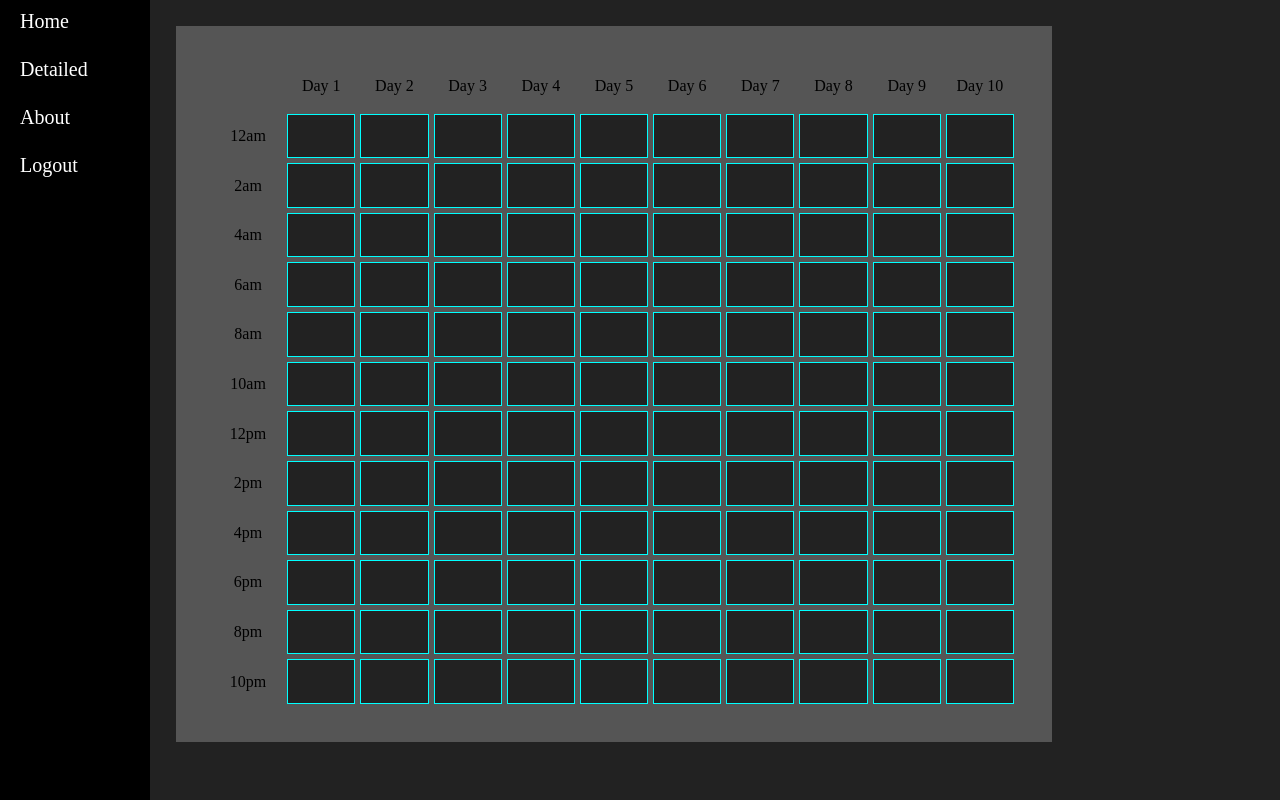
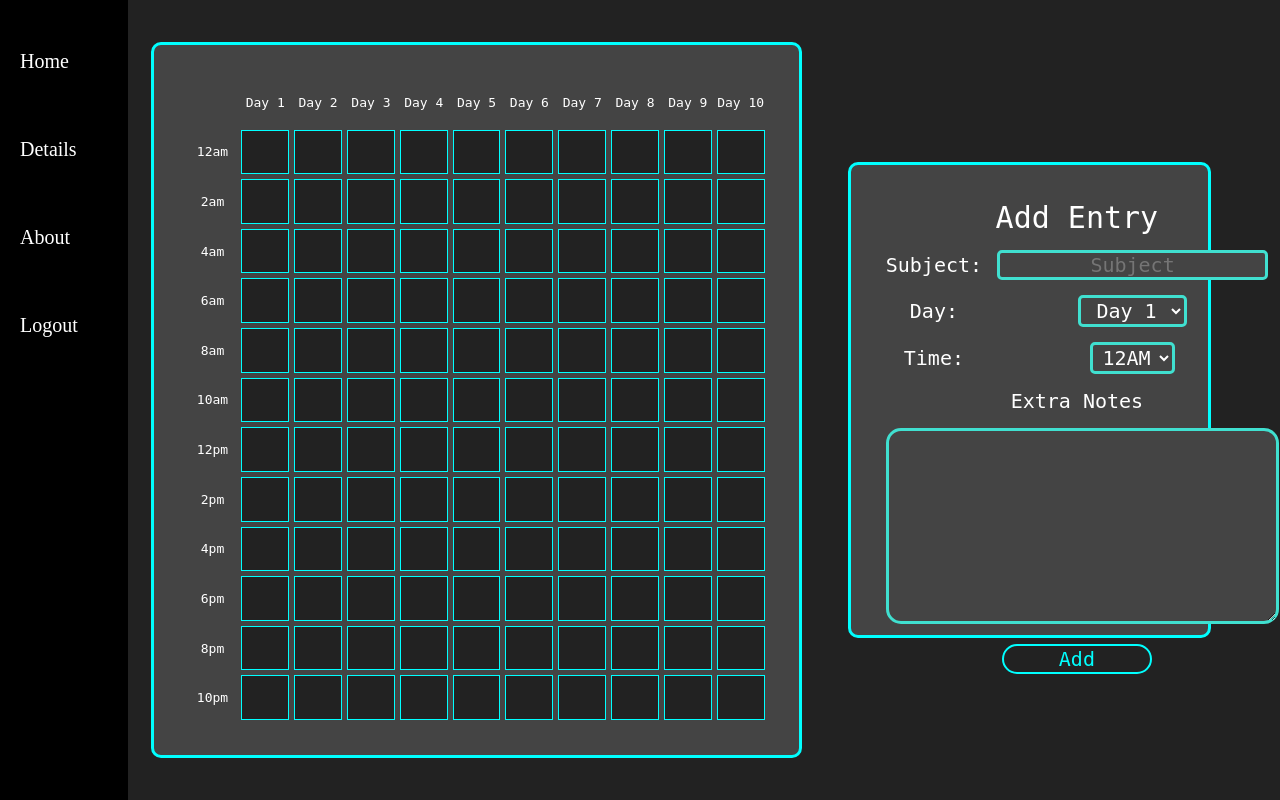
Before and after one commit to jatinkarthik-tripathy/Exam-Planner, a PHP site: page /html/sidebar.html in a window 1280 px wide. Run offline with PHP 8.4, Linux system fonts and the light colour scheme.

Commit message:
updated login page, add entry

```diff
--- a/css/details.css
+++ b/css/details.css
@@ -0,0 +1,5 @@
+#info{
+    display: flex;
+    width: 90%;
+    height: 100%;
+}
--- a/css/home.css
+++ b/css/home.css
@@ -1,15 +1,25 @@
 #home{
+    display: flex;
+    flex-direction: row;
+    align-items: center;
+    width: 90%;
+    height: 100%;
+}
+
+.tbl{
     display: grid;
-    background-color: #555;
+    background-color: #444;
+    border: 3px solid aqua;
+    border-radius: 10px;
     margin: 2%;
     padding: 3%;
-    width: 100vh;
-    height: 80vh;
+    width: 50%;
+    height: 80%;
     grid-template-columns: repeat(11, 1fr);
     grid-gap: 5px;
+    column-gap: 5px;
 }
 .block{
-    /* background-color: #222; */
     border: solid aqua 1px;
 }
 .day1, .day2, .day3, .day4, .day5, .day6, .day7, .day8, .day9, .day10, .hours{
@@ -19,7 +29,70 @@
 }
 .hours p{
     margin: auto;
+    color: white;
+    font-family: monospace;
 }
 .dayName{
     margin:auto;
+    font-family: monospace;
+    color: white;
 }
+
+.add_entry{
+    margin: 2%;
+    padding: 3%;
+    width: 25%;
+    height: 50%;
+    background-color: #444;
+    border: 3px solid aqua;
+    border-radius: 10px;
+    color: white;
+    text-align: center;
+    align-items: center;
+    font-family: monospace;
+    font-size: 20px;
+    display: grid;
+    grid-template-rows: repeat(5, 1fr);
+    grid-template-columns: 1fr 1fr;
+    grid-gap: 15px;
+}
+.item:nth-child(1),
+.item:nth-child(8),
+.item:nth-child(9),
+.item:nth-child(10){
+    grid-column: span 2;
+}
+
+#add_button{
+    background-color: rgba(0, 0, 0, 0);
+    color: aqua;
+    border: 2px solid aqua;
+    border-radius: 15px;
+    width: 150px;
+    height: 30px;
+    font-size: 20px;
+    font-family: monospace
+}
+
+#sub_name,
+#day_selection,
+#time_selection{
+    background-color: #444;
+    color: white;
+    font-family: monospace;
+    font-size: 20px;
+    border: 3px solid turquoise;
+    border-radius: 5px;
+    padding: 0 5px 0 5px;
+    text-align: center;
+}
+
+#notes{
+    background-color: #444;
+    color: white;
+    font-family: monospace;
+    font-size: 15px;
+    border: 3px solid turquoise;
+    border-radius: 15px;
+    padding:5px;
+}
--- a/css/sidebar.css
+++ b/css/sidebar.css
@@ -6,9 +6,10 @@ body{
     display: flex;
     background-color: #222;
     flex-direction: row;
+    height: 100vh;
 }
 .sidebar {
-    width: 150px;
+    width: 10%;
     height: 100vh;
     background-color: black;
     order: -1;
@@ -18,7 +19,7 @@ body{
     list-style: none;
 }
 .sidebar li{
-    padding: 10px 10px 15px 20px;
+    padding: 50px 10px 15px 20px;
     font-size: 20px;
 }
 .sidebar a{
--- a/html/flex_test.html
+++ b/html/flex_test.html
@@ -11,17 +11,19 @@
 
 <body>
     <div class="Body">
+        <div class="main">
             <div class="div1">
-            <img src="https://www.thisiscolossal.com/wp-content/uploads/2018/12/agifcolossal3opt1.gif" width="300"
+                <img src="https://image.shutterstock.com/image-vector/ep-logo-initial-letter-design-260nw-732369733.jpg" width="300"
                     height="300">
             </div>
             <div class="div2">
-            <p>Login Sheet :D</p>
+                <p>Login</p>
                 <input type="text" placeholder="Enter Name" id="name">
                 <input type="password" placeholder="Enter Password" id="pass"><br>
                 <button onclick="testFn()" id="submit">Submit</button>
             </div>
         </div>
+    </div>
 </body>
 <script type="text/javascript" src="../js/login.js"></script>
 </html>
--- a/html/sidebar.html
+++ b/html/sidebar.html
@@ -6,18 +6,20 @@
     <meta charset="UTF-8">
     <link rel="stylesheet" href="../css/sidebar.css">
     <link rel="stylesheet" href="../css/home.css">
+    <link rel="stylesheet" href="../css/details.css">
 </head>
 
 <body>
     <div class="sidebar">
         <ul>
             <li><a onclick="showHome()">Home</a></li>
-            <li><a onclick="showInfo()">Detailed</a></li>
+            <li><a onclick="showInfo()">Details</a></li>
             <li><a onclick="showAbt()">About</a></li>
             <li><a href="flex_test.html">Logout</a></li>
         </ul>
     </div>
     <div id="home">
+        <div class="tbl">
             <div class="hours">
                 <p></p>
                 <p>12am</p>
@@ -184,8 +186,64 @@
                 <div class="block"></div>
             </div>
         </div>
+        <div class="add_entry">
+            <div class="item">
+                <p style="font-size: 30px;">Add Entry</p>
+            </div>
+            <div class="item">
+                <p>Subject: </p>
+            </div>
+            <div class="item">
+                <input type="text" placeholder="Subject" id="sub_name">
+            </div>
+            <div class="item">
+                <p>Day:</p>
+            </div>
+            <div class="item">
+                <select name="day_selection" id="day_selection">
+                    <option value="day1">Day 1</option>
+                    <option value="day2">Day 2</option>
+                    <option value="day3">Day 3</option>
+                    <option value="day4">Day 4</option>
+                    <option value="day5">Day 5</option>
+                    <option value="day6">Day 6</option>
+                    <option value="day7">Day 7</option>
+                    <option value="day8">Day 8</option>
+                    <option value="day9">Day 9</option>
+                    <option value="day10">Day 10</option>
+                </select>
+            </div>
+            <div class="item">
+                <p>Time:</p>
+            </div>
+            <div class="item">
+                <select name="time_selection" id="time_selection">
+                    <option value="12am">12AM</option>
+                    <option value="2am">2AM</option>
+                    <option value="4am">4AM</option>
+                    <option value="6am">6AM</option>
+                    <option value="8am">8AM</option>
+                    <option value="10am">10AM</option>
+                    <option value="12pm">12PM</option>
+                    <option value="2pm">2PM</option>
+                    <option value="4pm">4PM</option>
+                    <option value="6pm">6PM</option>
+                    <option value="8pm">8PM</option>
+                    <option value="10pm">10PM</option>
+                </select>
+            </div>
+            <div class="item">
+                <p>Extra Notes</p>
+            </div>
+            <div class="item">
+                <textarea name="notes" id="notes" cols="40" rows="10">  </textarea>
+            </div>
+            <div class="item">
+                <button id="add_button">Add</button>
+            </div>
+        </div>
+    </div>
     <div id="info" style="display: none;">
-        .addSub
 
     </div>
     <div id="abt" style="display: none;">
--- a/js/home.js
+++ b/js/home.js
@@ -40,7 +40,7 @@ function bindClick(i) {
         var hexString = document.createElement('div')
         hexString.style.backgroundColor = `#222`
         if (block[i].style.backgroundColor == hexString.style.backgroundColor) {
-            block[i].style.backgroundColor = 'aqua';
+            block[i].style.backgroundColor = 'turquoise';
             console.log("in aqua")
         } else {
             block[i].style.backgroundColor = '#222';
@@ -48,3 +48,10 @@ function bindClick(i) {
         }
     };
 }
+
+var add_btn = document.getElementById("add_button");
+add_btn.addEventListener("click", function(){
+    myObj = { name: "John", age: 31, city: "New York" };
+    myJSON = JSON.stringify(myObj);
+    localStorage.setItem("testJSON", myJSON);
+})
```
Also changed, not shown: css/flex_text.css (+34 -7 lines), assets/images/ep_logo.jpg (added), js/details.js (added). Lines whose indentation alone changed are shown as unchanged.
